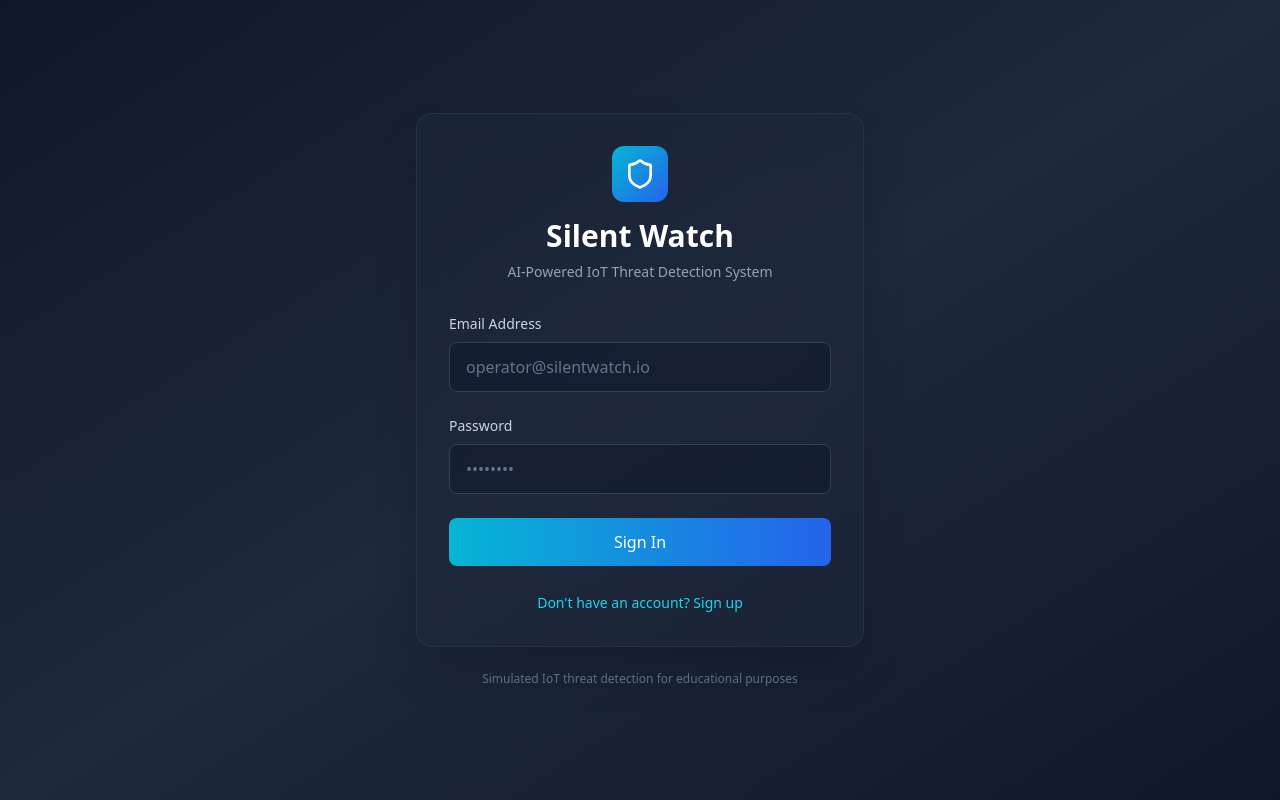
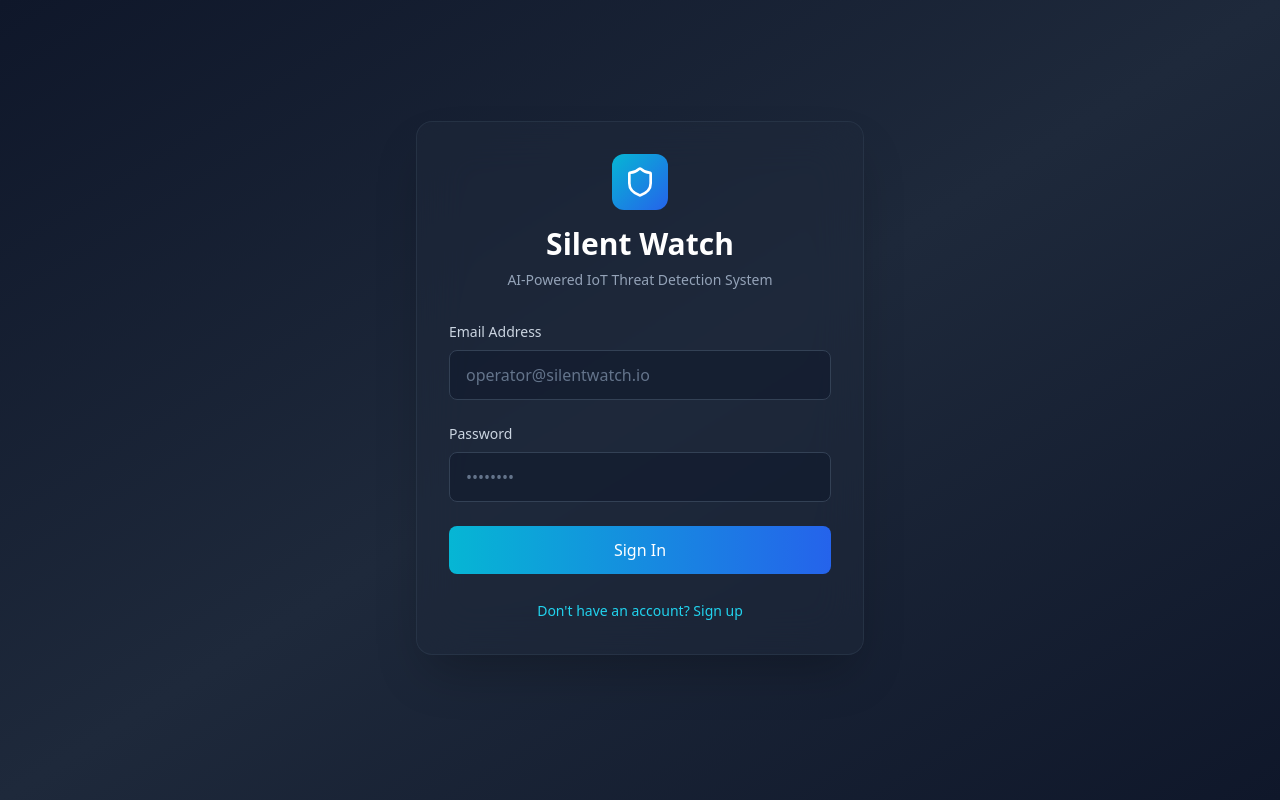
Before and after one commit to Lakshyatha/Silent-Watch, a React (Vite) app: page / in a window 1280 px wide. Built offline with nearby package versions, Linux system fonts and the light colour scheme; no server answers.

Commit message:
Remove educational purpose note from LoginPage

```diff
--- a/src/components/LoginPage.tsx
+++ b/src/components/LoginPage.tsx
@@ -111,7 +111,6 @@ export function LoginPage() {
         </div>
 
         <div className="mt-6 text-center text-slate-500 text-xs">
-          <p>Simulated IoT threat detection for educational purposes</p>
         </div>
       </div>
     </div>
```
